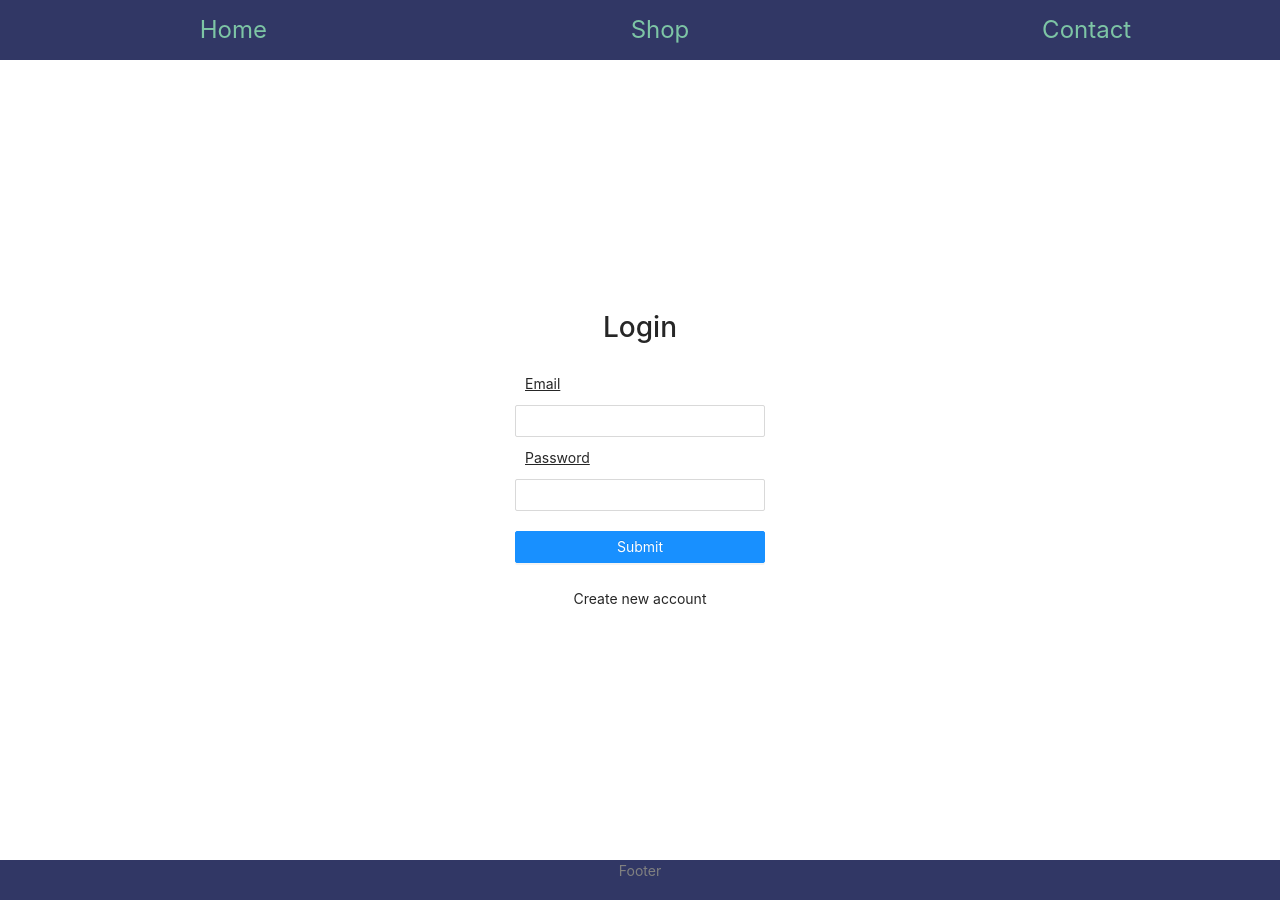
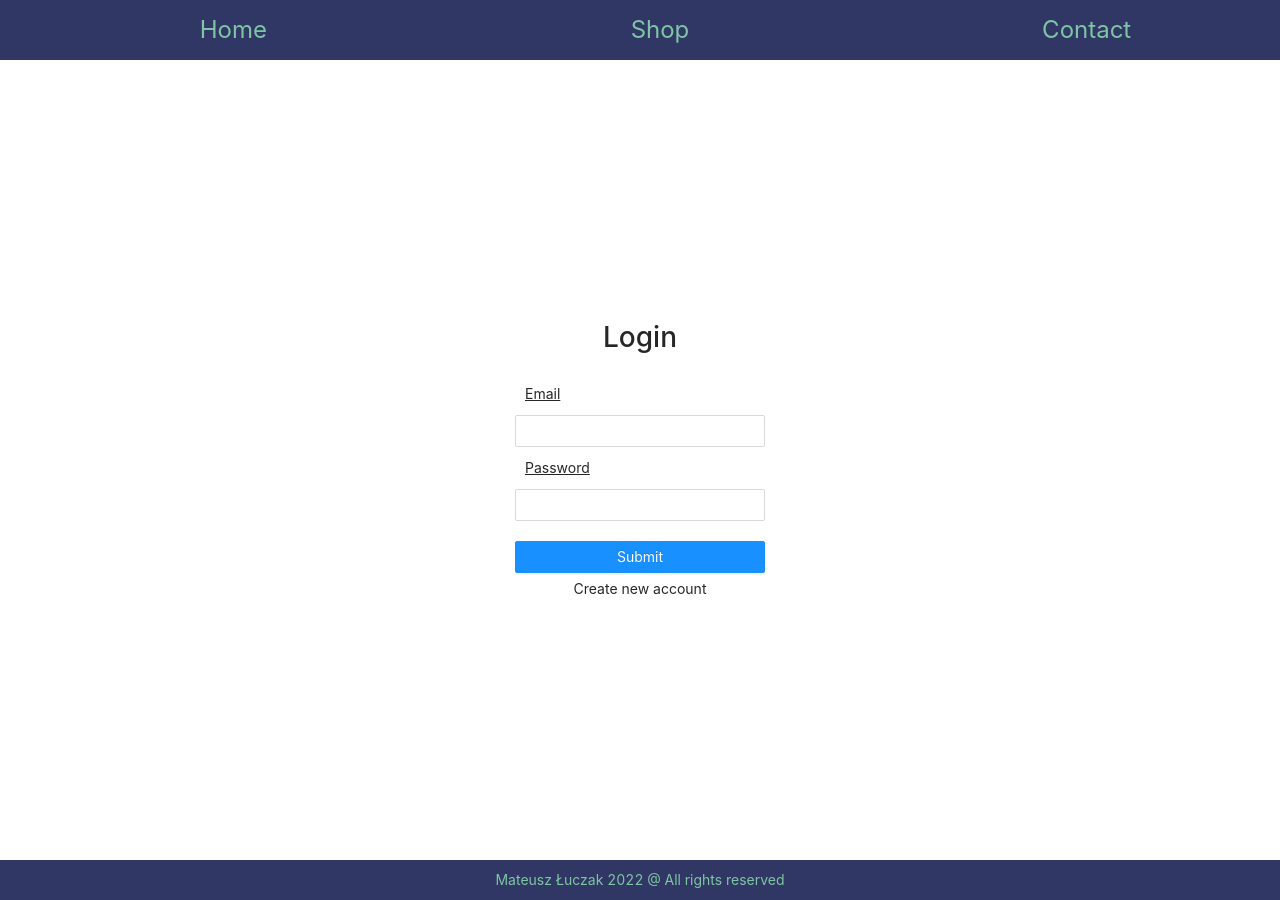
Before and after one commit to xflameyoke/fake-store-app, a React (Create React App) app: page /login in a window 1280 px wide. Built offline with nearby package versions, Linux system fonts and the light colour scheme.

Commit message:
feat: footer content

```diff
--- a/src/components/authentication/auth.scss
+++ b/src/components/authentication/auth.scss
@@ -28,6 +28,5 @@
 }
 
 .form--button {
-  width: 100%;
   margin-top: 20px;
 }
--- a/src/components/authentication/auth.tsx
+++ b/src/components/authentication/auth.tsx
@@ -88,11 +88,7 @@ const Auth = () => {
         <Button type="primary" htmlType="submit" className="form--button">
           Submit
         </Button>
-        <Button
-          onClick={switchAutModeHandler}
-          type="text"
-          className="form--button"
-        >
+        <Button onClick={switchAutModeHandler} type="text">
           {isLogin ? 'Create new account' : 'Login with existing account'}
         </Button>
       </Form>
--- /dev/null
+++ b/src/components/contact/contact.tsx
@@ -0,0 +1,5 @@
+import React from 'react';
+
+const Contact = () => <h1>Contact</h1>;
+
+export default Contact;
--- /dev/null
+++ b/src/components/contact/index.ts
@@ -0,0 +1 @@
+export { default as Contact } from './contact';
--- a/src/components/index.ts
+++ b/src/components/index.ts
@@ -3,3 +3,4 @@ export * from './shop/selectedProducts';
 export * from './nav';
 export * from './authentication';
 export * from './loadingSpinner';
+export * from './contact';
--- a/src/layout/components/footer/footer.scss
+++ b/src/layout/components/footer/footer.scss
@@ -1,8 +1,9 @@
 .footer {
-  color: grey;
+  color: #7dc5a5;
   background-color: #313765;
   width: 100%;
   height: 40px;
+  line-height: 40px;
   position: relative;
   display: flex;
   text-align: center;
--- a/src/layout/components/footer/footer.tsx
+++ b/src/layout/components/footer/footer.tsx
@@ -1,6 +1,12 @@
 import React from 'react';
 import './footer.scss';
 
-const Footer = () => <div className="footer">Footer</div>;
-
+const Footer = () => {
+  const actuallYear = new Date().getFullYear();
+  return (
+    <div className="footer">
+      Mateusz Łuczak {actuallYear} @ All rights reserved
+    </div>
+  );
+};
 export default Footer;
--- a/src/pages/contactPage/contactPage.tsx
+++ b/src/pages/contactPage/contactPage.tsx
@@ -1,8 +1,11 @@
 import React from 'react';
 import './contactPage.scss';
+import { Contact } from '../../components/';
 
 const ContactPage = () => (
-  <div className="contact__container">Contact Page</div>
+  <div className="contact__container">
+    <Contact />
+  </div>
 );
 
 export default ContactPage;
--- a/src/pages/homePage/homePage.scss
+++ b/src/pages/homePage/homePage.scss
@@ -29,9 +29,6 @@
   font-size: 48px;
 }
 
-.container_buttonGroup {
-  width: 400px;
-  display: flex;
-  flex-direction: row;
-  justify-content: space-around;
+Button {
+  width: 250px;
 }
```
Also changed, not shown: src/components/contact/contact.scss (added).
